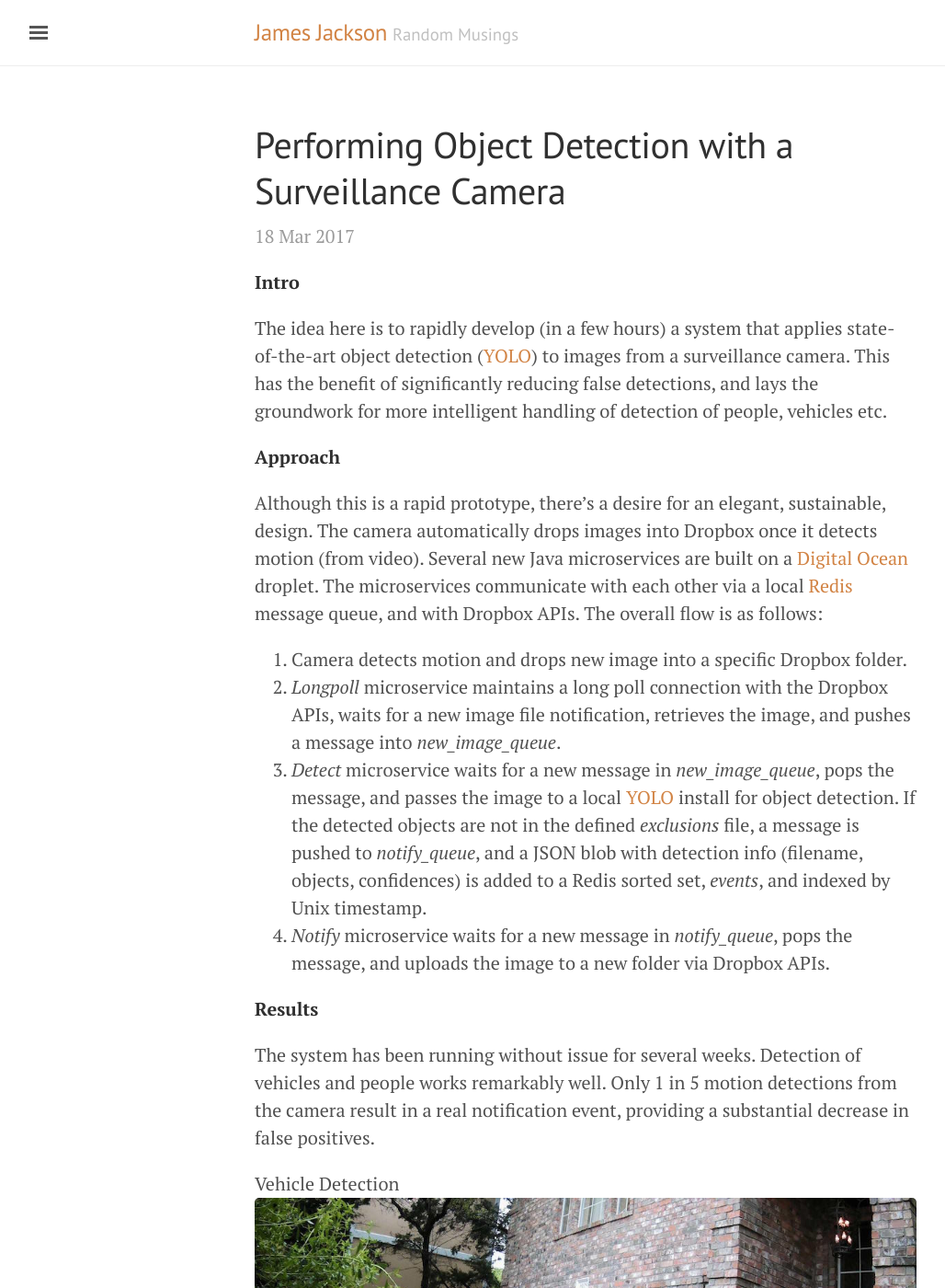
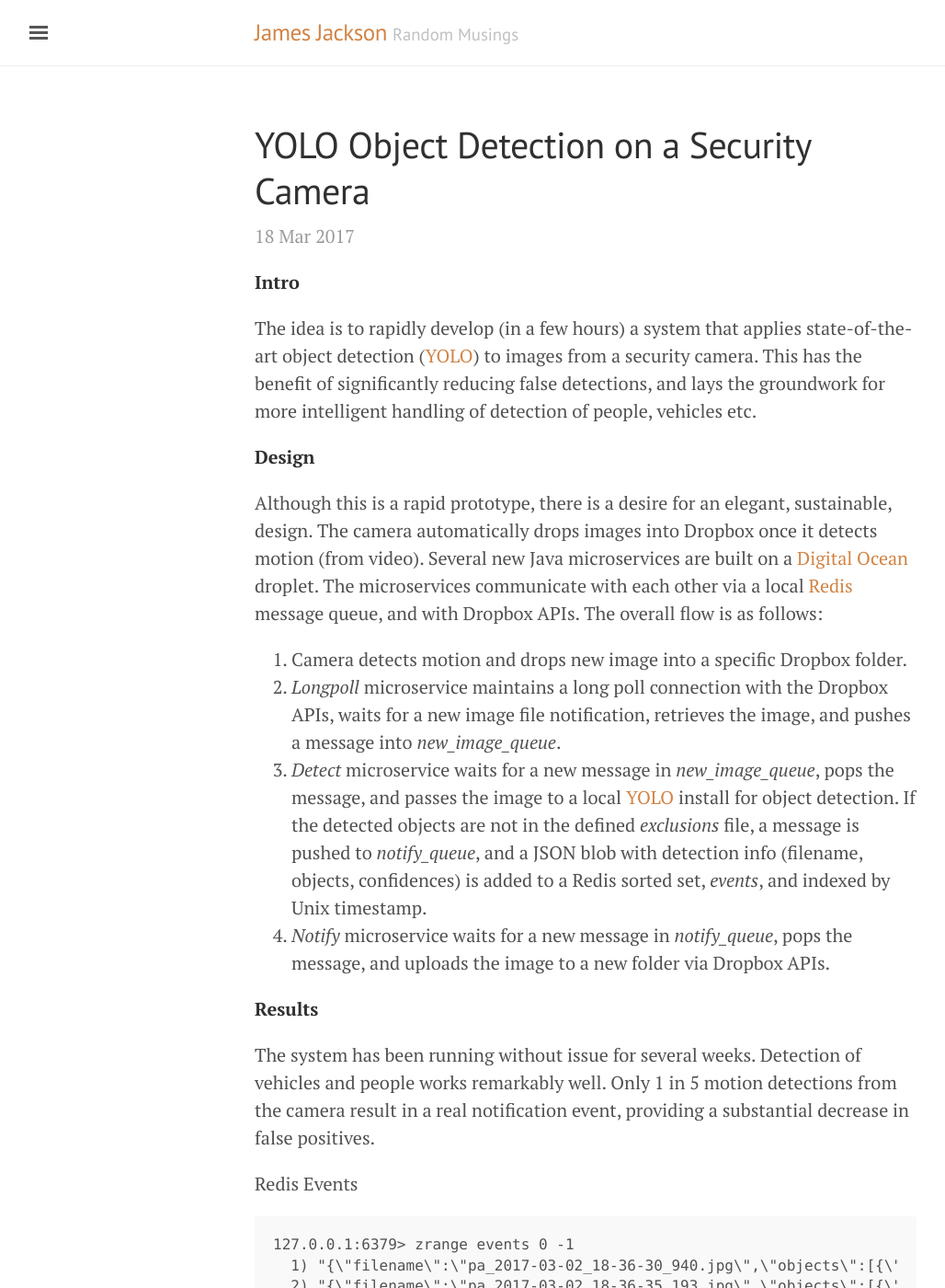
Before and after one commit to jamesjackson/jamesjackson.github.io, a Jekyll site: the page built from _posts/2017-03-18-object-detection-system.md, in a window 1280 px wide and 1400 px high. Shown: the whole window at 92% size, without its empty margins (3-1031 px from the left). Built offline with Jekyll 4.4.1, drawn with Linux system fonts in a browser that asks for light colours; comment, search, counter and statistics services are not loaded; some of the changed text lies outside the part shown.

Commit message:
obj detect blog update

````diff
--- a/_posts/2017-03-18-object-detection-system.md
+++ b/_posts/2017-03-18-object-detection-system.md
@@ -1,16 +1,16 @@
 ---
 layout: post
-title: Performing Object Detection with a Surveillance Camera
+title: YOLO Object Detection on a Security Camera
 comments: true
 ---
 
 **Intro**
 
-The idea here is to rapidly develop (in a few hours) a system that applies state-of-the-art object detection ([YOLO](https://pjreddie.com/darknet/yolo/)) to images from a surveillance camera. This has the benefit of significantly reducing false detections, and lays the groundwork for more intelligent handling of detection of people, vehicles etc.
+The idea is to rapidly develop (in a few hours) a system that applies state-of-the-art object detection ([YOLO](https://pjreddie.com/darknet/yolo/)) to images from a security camera. This has the benefit of significantly reducing false detections, and lays the groundwork for more intelligent handling of detection of people, vehicles etc.
 
-**Approach**
+**Design**
 
-Although this is a rapid prototype, there's a desire for an elegant, sustainable, design. The camera automatically drops images into Dropbox once it detects motion (from video). Several new Java microservices are built on a [Digital Ocean](https://www.digitalocean.com/) droplet. The microservices communicate with each other via a local [Redis](https://redis.io/) message queue, and with Dropbox APIs. The overall flow is as follows:
+Although this is a rapid prototype, there is a desire for an elegant, sustainable, design. The camera automatically drops images into Dropbox once it detects motion (from video). Several new Java microservices are built on a [Digital Ocean](https://www.digitalocean.com/) droplet. The microservices communicate with each other via a local [Redis](https://redis.io/) message queue, and with Dropbox APIs. The overall flow is as follows:
 
 1. Camera detects motion and drops new image into a specific Dropbox folder.
 2. *Longpoll* microservice maintains a long poll connection with the Dropbox APIs, waits for a new image file notification, retrieves the image, and pushes a message into *new_image_queue*.
@@ -20,6 +20,18 @@
 **Results**
 
 The system has been running without issue for several weeks. Detection of vehicles and people works remarkably well. Only 1 in 5 motion detections from the camera result in a real notification event, providing a substantial decrease in false positives.
+
+Redis Events
+```
+127.0.0.1:6379> zrange events 0 -1
+  1) "{\"filename\":\"pa_2017-03-02_18-36-30_940.jpg\",\"objects\":[{\"truck\":47}]}"
+  2) "{\"filename\":\"pa_2017-03-02_18-36-35_193.jpg\",\"objects\":[{\"truck\":27},{\"car\":63}]}"
+  3) "{\"filename\":\"pa_2017-03-02_18-36-36_400.jpg\",\"objects\":[{\"car\":81}]}"
+  4) "{\"filename\":\"pa_2017-03-02_19-17-35_391.jpg\",\"objects\":[{\"person\":57}]}"
+  5) "{\"filename\":\"pa_2017-03-02_19-17-36_651.jpg\",\"objects\":[{\"person\":76}]}"
+  6) "{\"filename\":\"pa_2017-03-02_19-23-07_420.jpg\",\"objects\":[{\"person\":30},{\"person\":44},{\"truck\":26},{\"car\":55}]}"
+  7) "{\"filename\":\"pa_2017-03-02_19-23-17_440.jpg\",\"objects\":[{\"car\":58},{\"truck\":30}]}"
+```
 
 Vehicle Detection
 ![vehicle detection](/images/detection-vehicle.jpg)
````
